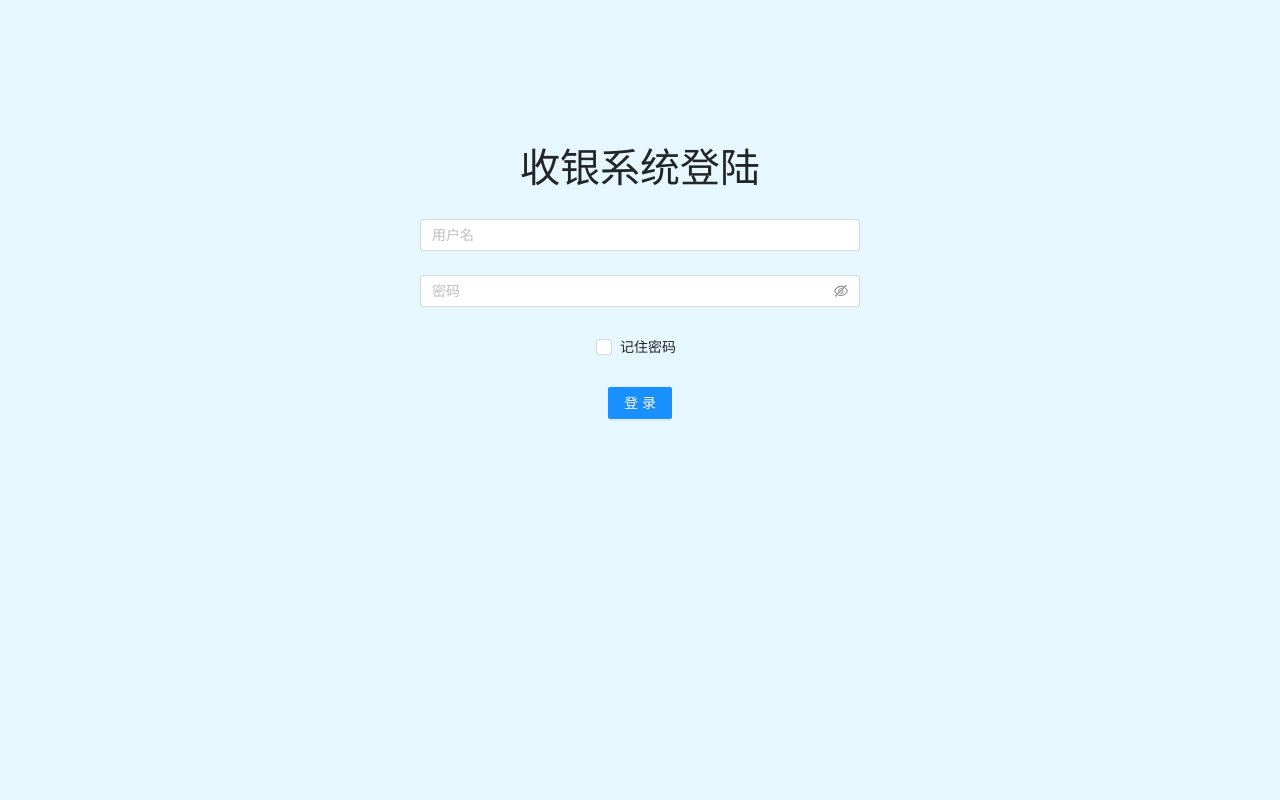
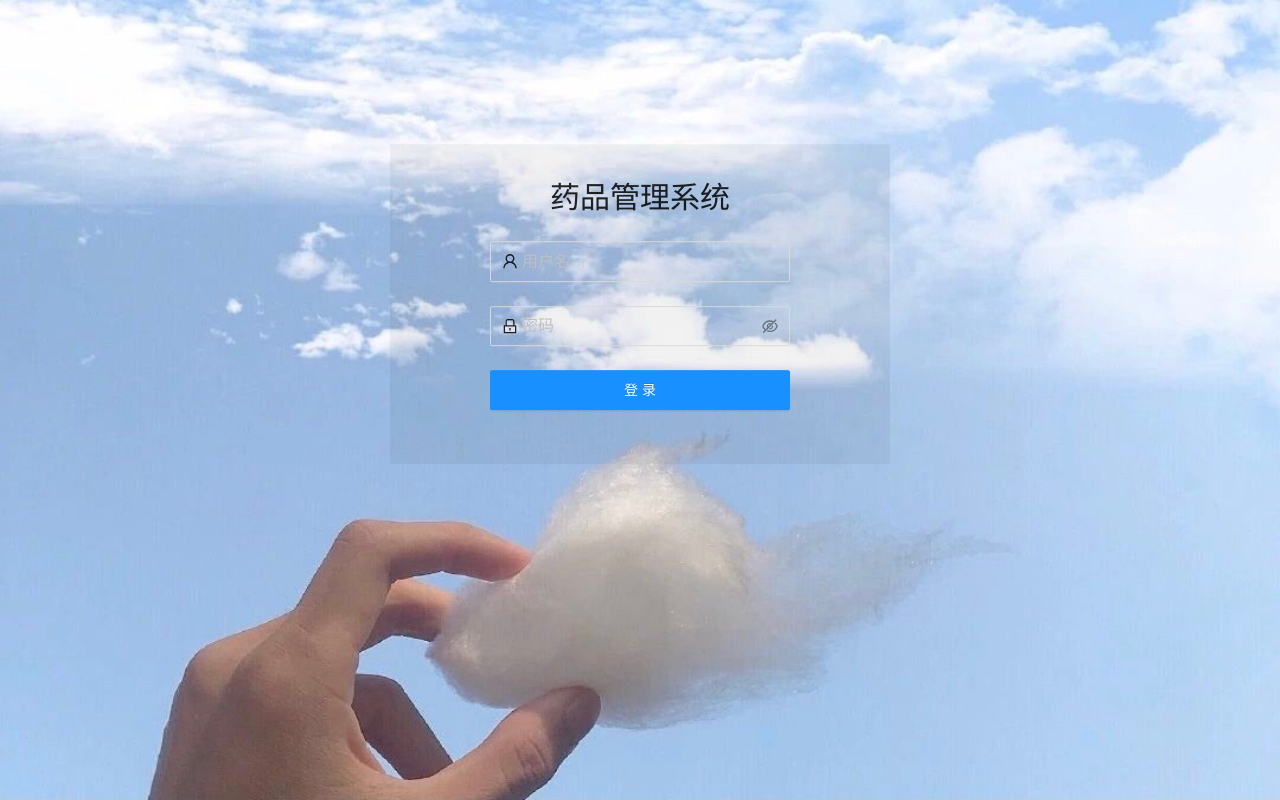
Before and after one commit to xhysah/medicine-information-react, a React (Create React App) app: page /#/login in a window 1280 px wide. Built offline with nearby package versions, Linux system fonts and the light colour scheme; what redux-immutable would draw is missing.

Commit message:
鉴权登陆

```diff
--- a/src/pages/goodsManage/mian/index.js
+++ b/src/pages/goodsManage/mian/index.js
@@ -17,8 +17,7 @@ export default memo(function (props) {
 
   useEffect(() => {
     dispatch(getChangeCategoriesAction())
-  },[ dispatch])
-
+  },[dispatch])
   return (
     <MainWrapper>
       <Tabs defaultActiveKey='1'>
--- a/src/pages/login/index.js
+++ b/src/pages/login/index.js
@@ -1,44 +1,48 @@
-import React, { memo } from 'react'
+import React, { memo, useState } from 'react'
 
 import { useHistory } from "react-router-dom";
 import { LoginWrapper } from './style'
-import { Form, Input, Button, Checkbox } from 'antd';
+import { Form, Input, Button } from 'antd';
 import { login } from '@/services/users'
+import { UserOutlined, LockOutlined } from '@ant-design/icons'
 
 export default memo(function (props) {
+  const [ flag, setFlag] = useState(false)
+  const [form] = Form.useForm()
   let history = useHistory();
   const logins = (values) => {
     login(values).then(res=> {
       if(res.status===200){
+        console.log(res);
+        localStorage.setItem("token",res['token']);
         history.push('/main')
+      }else{
+        setFlag(true)
+        form.resetFields(['password'])
       }
     })
   }
   return (
     <LoginWrapper>
       <div className='login'>
-        <div className='header'>收银系统登陆</div>
-        <Form onFinish={logins}>
+        <div className='header'>药品管理系统</div>
+        <Form onFinish={logins} className='form' form={form}>
+          <span style={{display: flag? 'inline': 'none'}} className='error'>账号或密码错误</span>
           <Form.Item
             name='username'
             rules={[{ required: true, message: '请输入账号名' }]}
           >
-            <Input allowClear={true} placeholder='用户名'/>
+            <Input allowClear={true} placeholder='用户名' className='input' size="large" prefix={<UserOutlined />}/>
           </Form.Item>
 
           <Form.Item
             name='password'
             rules={[{ required: true, message: '请输入密码' }]}
           >
-            <Input.Password placeholder='密码'/>
+            <Input.Password placeholder='密码' className='input' size="large" prefix={<LockOutlined />}/>
           </Form.Item>
-
-          <Form.Item name='remember' valuePropName='checked'>
-            <Checkbox>记住密码</Checkbox>
-          </Form.Item>
-
           <Form.Item>
-            <Button type='primary' htmlType='submit'>
+            <Button type='primary' htmlType='submit' style={{width: '300px',height:'40px'}}>
               登录
         </Button>
           </Form.Item>
--- a/src/pages/login/style.js
+++ b/src/pages/login/style.js
@@ -1,20 +1,49 @@
 import styled from 'styled-components'
-// import login from '@/assets/img/login.png';
+import login from '@/assets/img/login.png';
 
 export const LoginWrapper = styled.div`
   display:flex;
   justify-content: center;
   align-items: center;
-  background-color: #e6f7ff;
+  background: url(${login}) no-repeat;
   height:inherit;
-  text-align: center;
+  background-size:100% 100%;
   .login{
     padding: 30px;
     transform: translateY(-30%);
     width: 500px;
+    background:  rgba(0,0,0,.05);
+    margin: 0 auto;
+    .error{
+      width: 300px;
+      background: #fff2e8;
+      margin: 0 0 10px 0;
+      padding: 10px;
+      color: #fa541c;
+      border: #ffbb96;
+    }
     .header{
-      font-size: 40px;
+      font-size: 30px;
       margin-bottom: 20px;
+      text-align: center;
+    }
+    .form{
+      display: flex;
+      justify-content: center;
+      flex-wrap: wrap;
+    }
+    .ant-input{
+      font-size: 16px;
+      background: transparent;
+      width: 300px;
+    }
+    .input{
+      background: transparent;
+      width: 300px;
+    }
+    input:-internal-autofill-previewed,input:-internal-autofill-selected {
+    -webkit-text-fill-color: black !important;
+    transition: background-color 5000s ease-in-out 0s !important;
     }
   }
 `
--- a/src/router/index.js
+++ b/src/router/index.js
@@ -9,14 +9,14 @@ import SalesRecords from '@/pages/salesRecords'
 import Statistics from '@/pages/statistics'
 import CategoriesStorage from '@/pages/categoriesStorage'
 
-
 const routes = [
     {
         path: "/",
         exact: true,
-        render: () => (
-          <Redirect to='/login'/>
-        )
+        render: () => {
+            const token = localStorage.getItem('token')
+            return token? <Redirect to='/main/goodsManage'/> : <Redirect to='/login'/>
+        }
     },
     {
         path: '/main',
@@ -25,25 +25,38 @@ const routes = [
             {
                 path: '/main',
                 exact: true,
-                render: () =>(
-                    <Redirect to='/main/goodsManage'/>
-                )
+                render: () =>{
+                    const token = localStorage.getItem('token')
+                    return token? <Redirect to='/main/goodsManage'/> : <Redirect to='/login'/>
+                }
             },
             {
                 path: '/main/goodsManage',
-                component: GoodsManage
+                render: () =>{
+                    const token = localStorage.getItem('token')
+                    return token? <GoodsManage/> : <Redirect to='/login'/>
+                }
             },
             {
                 path: '/main/salesRecords',
-                component: SalesRecords
+                render: () =>{
+                    const token = localStorage.getItem('token')
+                    return token? <SalesRecords/> : <Redirect to='/login'/>
+                }
             },
             {
                 path: '/main/statistics',
-                component: Statistics
+                render: () =>{
+                    const token = localStorage.getItem('token')
+                    return token? <Statistics/> : <Redirect to='/login'/>
+                }
             },
             {
                 path: '/main/categoriesStorage',
-                component: CategoriesStorage
+                render: () =>{
+                    const token = localStorage.getItem('token')
+                    return token? <CategoriesStorage/> : <Redirect to='/login'/>
+                }
             }
         ]
     },
@@ -52,7 +65,7 @@ const routes = [
         component: Login
     },
     {
-        path: '/notAllow',
+        path: '',
         component: NotAllow
     }
 ]
--- a/src/services/axios.js
+++ b/src/services/axios.js
@@ -4,19 +4,26 @@ export default function request ( option ){
     return new Promise((resolve, reject) => {
         const instance = Axios.create({
             baseURL: 'http://127.0.0.1:3000',
-            timeout: 10000
+            timeout: 10000,
+            headers: {
+                'Authorization': localStorage.getItem('token')
+            }
         })
 
         instance.interceptors.request.use(config => {
 			return config
 		}, err => {
-			return err
+			throw err
         })
 
         instance.interceptors.response.use(response => {
-            return response.data
+            if(response.data !== '请重新登陆'){
+                return response.data
+            }else{
+                localStorage.removeItem('token')
+            }
         } , err => {
-            return err
+            throw err
         })
 
         instance(option).then(res => {
--- a/src/services/categories.js
+++ b/src/services/categories.js
@@ -2,7 +2,7 @@ import request from './axios'
 
 export const getCategories = ()=> {
   return request({
-      url: '/categories'
+      url: '/categories/search'
   })
 }
 
```
